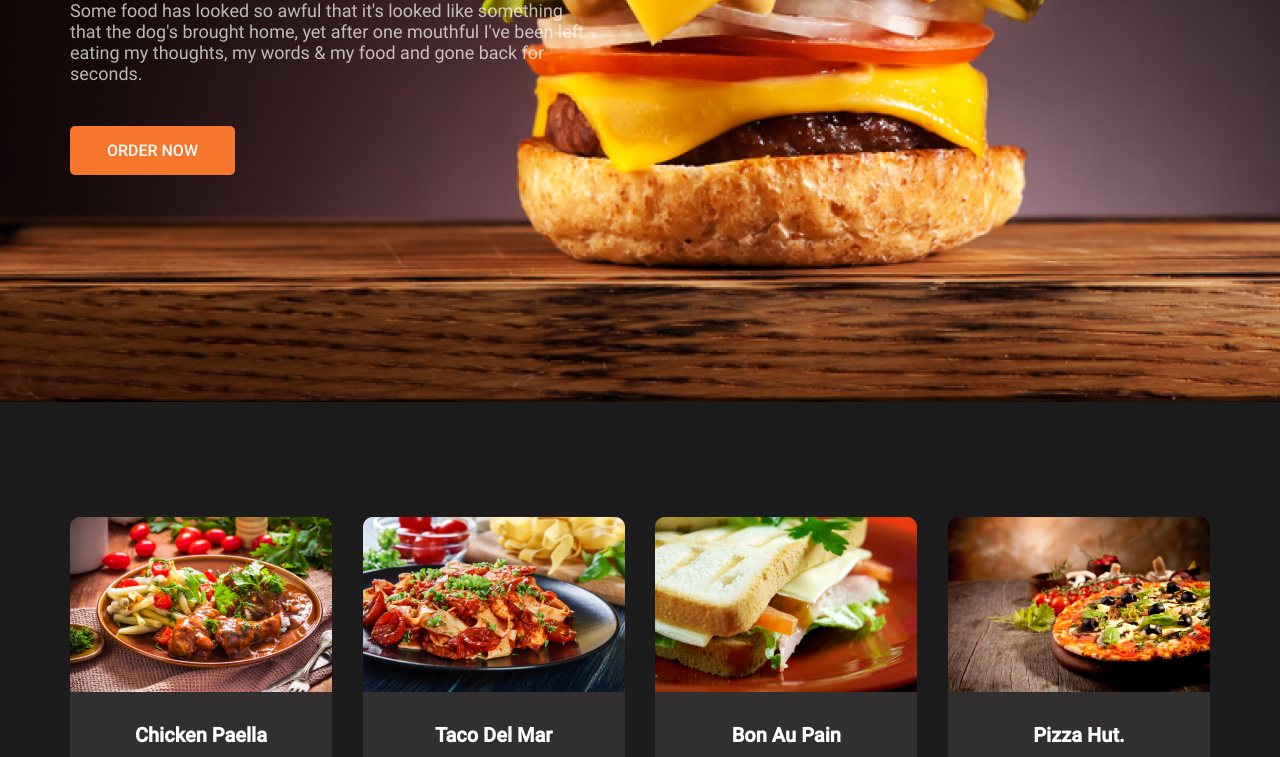
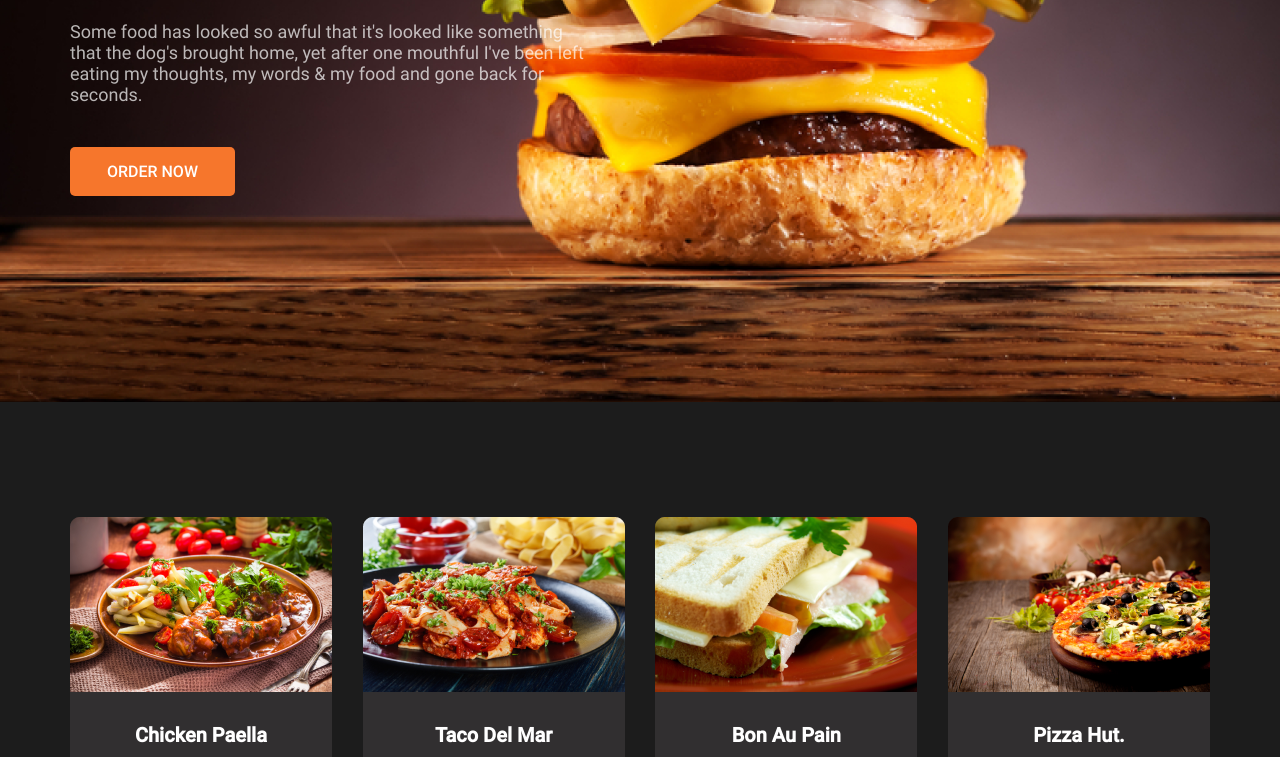
Before and after one commit to DanilKuznecov/Burger-King, a plain HTML site: page index.html in a window 1280 px wide. Shown: the part 484-1241 px from the top of the page. Drawn offline with Linux system fonts and the light colour scheme.

Commit message:
BurgerFinal

```diff
--- a/index.html
+++ b/index.html
@@ -11,7 +11,7 @@
 </head>
 <body>
     <header class="header">
-        <div class="container">
+        <div class="container header-box">
             <nav class="header__nav">
                 <a href="" class="header__nav-icon"><img src="images/nav-icon.png" alt="Fast Food"></a>
                 <ul class="header__nav-links">
--- a/styles/style.css
+++ b/styles/style.css
@@ -34,6 +34,7 @@ body {
 .header {
     background: url('../images/header-img.png') no-repeat right/cover;
     height: 886px;
+    display: flex;
 }
 
 .header__nav {
@@ -102,7 +103,16 @@ body {
 }
 
 .header__info {
-    margin-top: 186px;
+    display: flex;
+    flex-direction: column;
+    flex-grow: 1;
+    justify-content: center;
+    align-items: flex-start;
+}
+
+.header-box {
+    display: flex;
+    flex-direction: column;
 }
 
 /* HEADER END */
```
